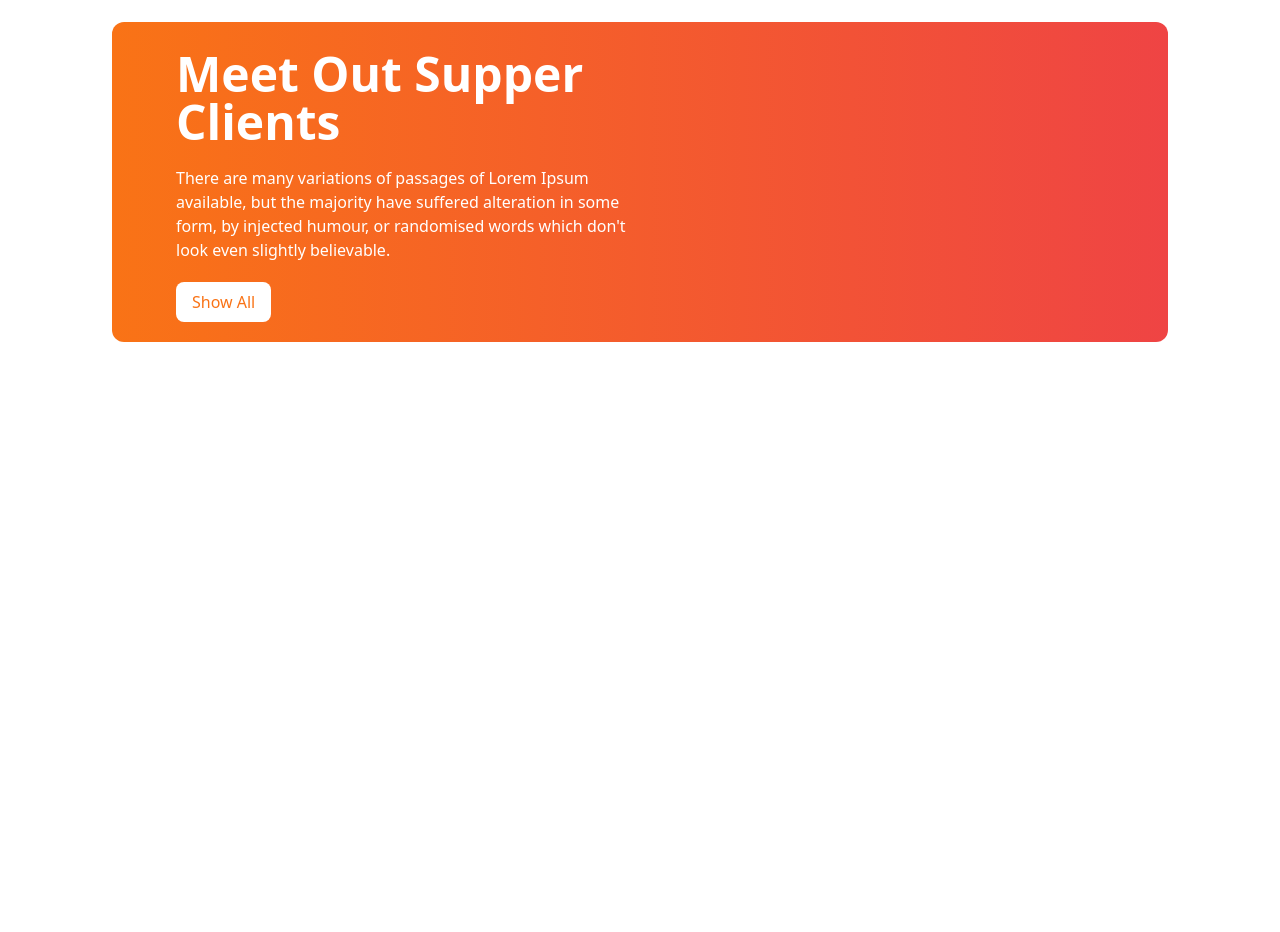
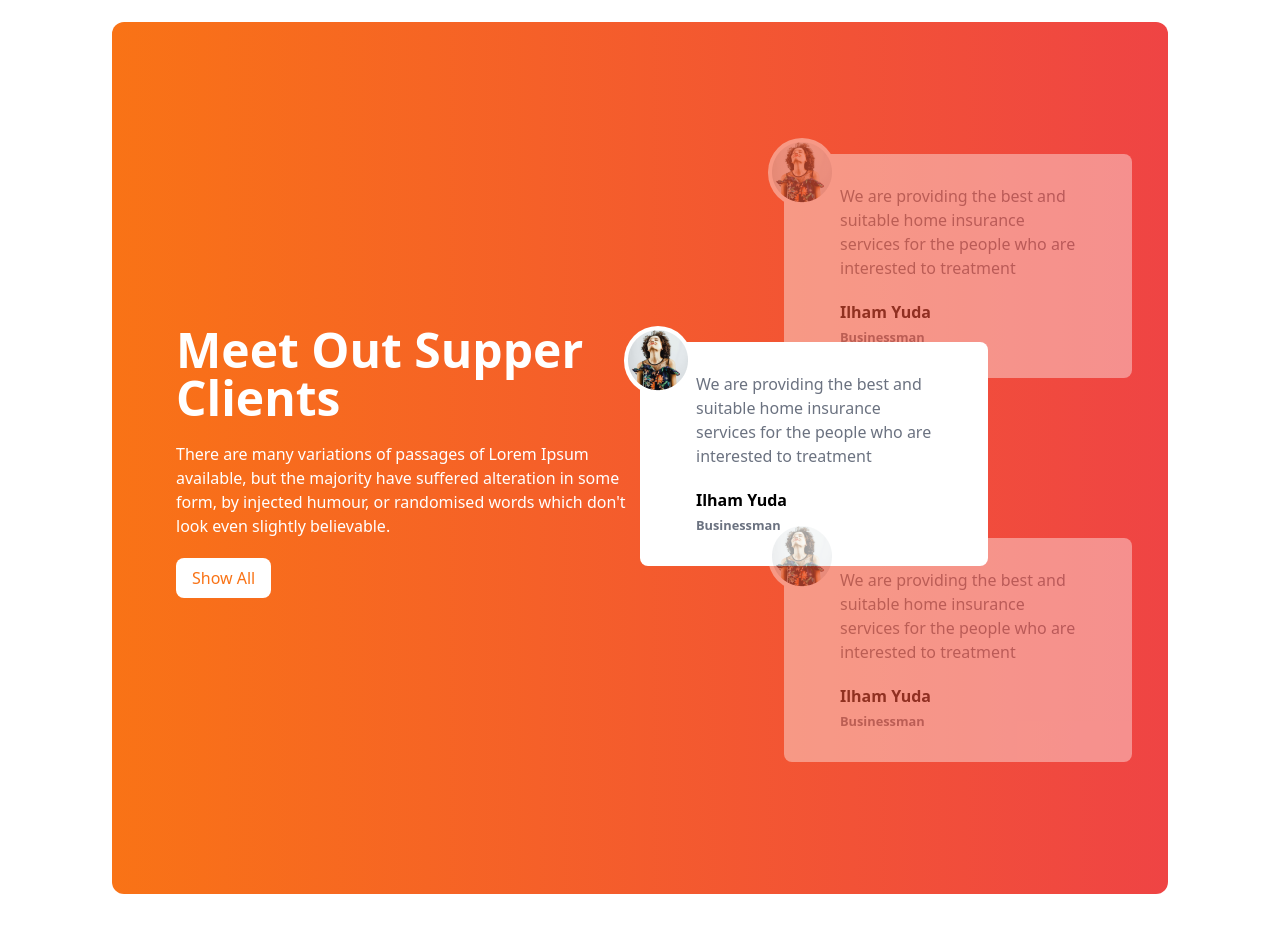
Before and after one commit to ainCode247/tea_house_art, a plain HTML site: page index.html in a window 1280 px wide. Shown: the part 1820-2752 px from the top of the page. Before the commit the page ends 2258 px from the top, so only its background shows below. Drawn offline with nearby package versions, Linux system fonts and the light colour scheme.

Commit message:
Adding Reviewing section completely

```diff
--- a/index.html
+++ b/index.html
@@ -130,12 +130,17 @@
                 <div>
 
                     <h1 class="font-bold text-5xl mb-10">Great Tea, Freshly <br> Presented</h1>
-                    <p class="text-gray-500 mb-5">The meaning of gong cha is chanese is to provide the best tea to emperor from all possessions . It represents the highest quality and self expectation. Establishing in 2006, Gong cha had been deeply appreciated by its custoers  because of good words of mouth and unique customized service orginated from Taiwan.</p>
+                    <p class="text-gray-500 mb-5">The meaning of gong cha is chanese is to provide the best tea to
+                        emperor from all possessions . It represents the highest quality and self expectation.
+                        Establishing in 2006, Gong cha had been deeply appreciated by its custoers because of good words
+                        of mouth and unique customized service orginated from Taiwan.</p>
                     <h3 class="font-bold mb-3">Unique Taste</h3>
-                    <p class="text-gray-500 mb-3">A Unique and different style from other teapots gives a luxurious and minimalist impression
+                    <p class="text-gray-500 mb-3">A Unique and different style from other teapots gives a luxurious and
+                        minimalist impression
                     </p>
                     <h3 class="font-bold mb-3">Premium Quality</h3>
-                    <p class="text-gray-500 mb-3">Premium Quality that makes tea more elegant and more durable when you use it.</p>
+                    <p class="text-gray-500 mb-3">Premium Quality that makes tea more elegant and more durable when you
+                        use it.</p>
 
                 </div>
             </div>
@@ -144,20 +149,78 @@
 
         <!-- Review_Section -->
         <section class="mb-24">
-            <div class="bg-gradient-to-r  from-orange-500 to-red-500 rounded-xl grid grid-cols-1 lg:grid-cols-2 px-7 lg:px-16 text-white">
+            <div
+                class="bg-gradient-to-r  from-orange-500 to-red-500 rounded-xl grid grid-cols-1 lg:grid-cols-2 px-7 lg:px-16 text-white">
                 <!-- Text section -->
+                <div class="flex justify-center items-center overflow-hidden">
                     <div class="w-6/7">
                         <h2 class="mb-5 mt-7 text-5xl font-bold">Meet Out Supper <br> Clients</h2>
-                    <p class="mb-5 text-white">There are many variations of passages of Lorem Ipsum available, but the majority have suffered alteration in some form, by injected humour, or randomised words which don't look even slightly believable.
+                        <p class="mb-5 text-white">There are many variations of passages of Lorem Ipsum available, but
+                            the
+                            majority have suffered alteration in some form, by injected humour, or randomised words
+                            which
+                            don't look even slightly believable.
                         </p>
                         <button class="mb-5 bg-white text-orange-500 px-4 py-2 rounded-lg"> Show All </button>
                     </div>
+                </div>
+                <!-- end -->
+                <!-- Reviews Card System -->
+                <div class="relative py-24">
+                    <!-- Top Card section -->
+                    <div
+                        class="-bottom-9 relative left-4 h-56 w-full md:w-3/4 bg-white text-black rounded-lg  flex items-center p-14 opacity-40 left-5 md:left-36">
+                        <div class="absolute -top-4 -left-4 bg-white rounded-full"> <img class="p-1"
+                                src="images/client.png" alt="">
+                        </div>
 
-                 <!-- Review Card section -->
-                  <div></div>
+                        <div>
+                            <p class="text-gray-500 mb-5">We are providing the best and suitable home insurance services
+                                for the people who are interested to treatment
+                            </p>
+                            <h1 class="font-bold">Ilham Yuda</h1>
+                            <small class="text-gray-500 font-bold">Businessman</small>
+                        </div>
+                    </div>
+
+                    <!-- Middle Card -->
+                <div
+                    class="relative  h-56 w-full md:w-3/4 bg-white text-black rounded-lg flex items-center p-14  ">
+                    <div class="absolute -top-4 -left-4 bg-white rounded-full"> <img class="p-1"
+                            src="images/client.png" alt="">
+                    </div>
+
+                    <div>
+                        <p class="text-gray-500 mb-5">We are providing the best and suitable home insurance services
+                            for the people who are interested to treatment
+                        </p>
+                        <h1 class="font-bold">Ilham Yuda</h1>
+                        <small class="text-gray-500 font-bold">Businessman</small>
+                    </div>
+                </div>
+
+                    <!-- Bottom Card  -->
+                    <div
+                        class="-top-9 relative h-56 w-full md:w-3/4 bg-white text-black rounded-lg  flex items-center p-14 opacity-40 mt-2 left-5 md:left-36">
+                        <div class="absolute -top-4 -left-4 bg-white rounded-full"> <img class="p-1"
+                                src="images/client.png" alt="">
+                        </div>
+
+                        <div>
+                            <p class="text-gray-500 mb-5">We are providing the best and suitable home insurance services
+                                for the people who are interested to treatment
+                            </p>
+                            <h1 class="font-bold">Ilham Yuda</h1>
+                            <small class="text-gray-500 font-bold">Businessman</small>
+                        </div>
+                    </div>
+
+                </div>
+                <!-- end -->
             </div>
         </section>
         <!-- End -->
+
     </main>
 </body>
 
```
Lines whose indentation alone changed are shown as unchanged.
